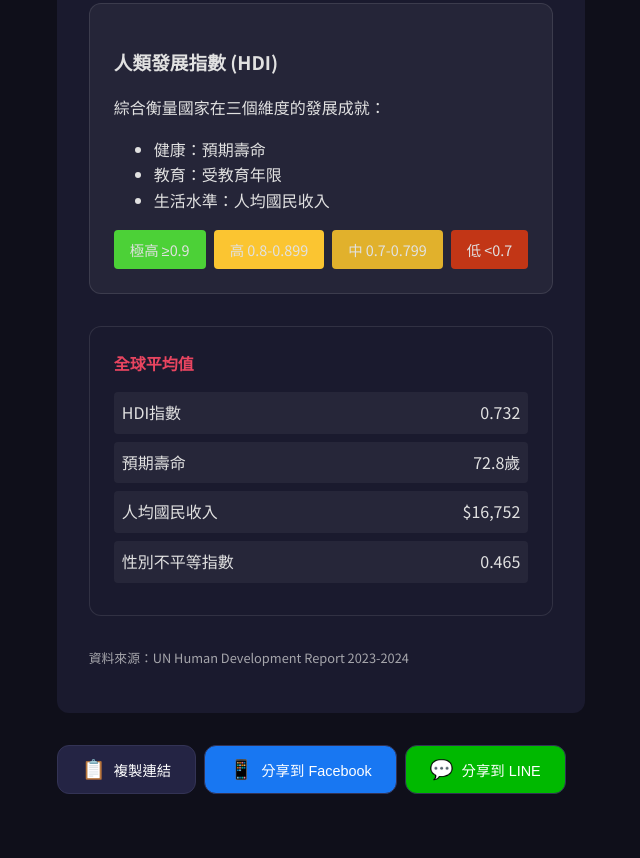
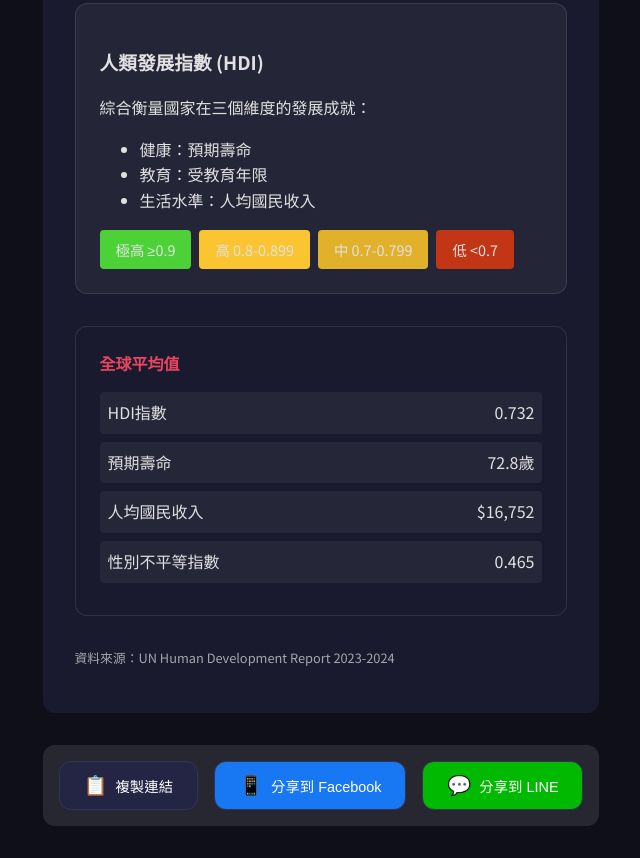
Before and after one commit to QuantumMedic/reincarnation-simulator, a plain HTML site: page index.html in a window 1280 px wide. Shown: the part 1188-2046 px from the top of the page, without its empty margins (319-959 px from the left). Before the commit the page ends 2014 px from the top, so only its background shows below. Drawn offline with nearby package versions, Linux system fonts and the light colour scheme; no server answers.

Commit message:
Update styles.css

```diff
--- a/styles.css
+++ b/styles.css
@@ -698,7 +698,23 @@ body {
   font-size: 16px;
 }
 
-/* 修改手機版媒體查詢部分 */
+/* 新增分享區塊的樣式 */
+.share-section {
+  margin-top: 2rem;
+  padding: 1rem;
+  background: rgba(255, 255, 255, 0.1);
+  border-radius: var(--border-radius);
+  text-align: center;
+}
+
+.share-group {
+  display: flex;
+  justify-content: center;
+  gap: 1rem;
+  flex-wrap: wrap;
+}
+
+/* 修改手機版媒體查詢 */
 @media only screen and (max-width: 768px) {
   /* 調整統計橫條，讓它保持一列 */
   .stats-banner {
@@ -750,4 +766,15 @@ body {
   .control-panel {
     padding: 0 10px;
   }
+
+  /* 調整分享按鈕在手機版的樣式 */
+  .share-section {
+    margin-top: 1rem;
+    padding: 0.5rem;
+  }
+
+  .share-btn {
+    padding: 0.5rem 1rem;
+    font-size: 0.9rem;
+  }
 }
```
